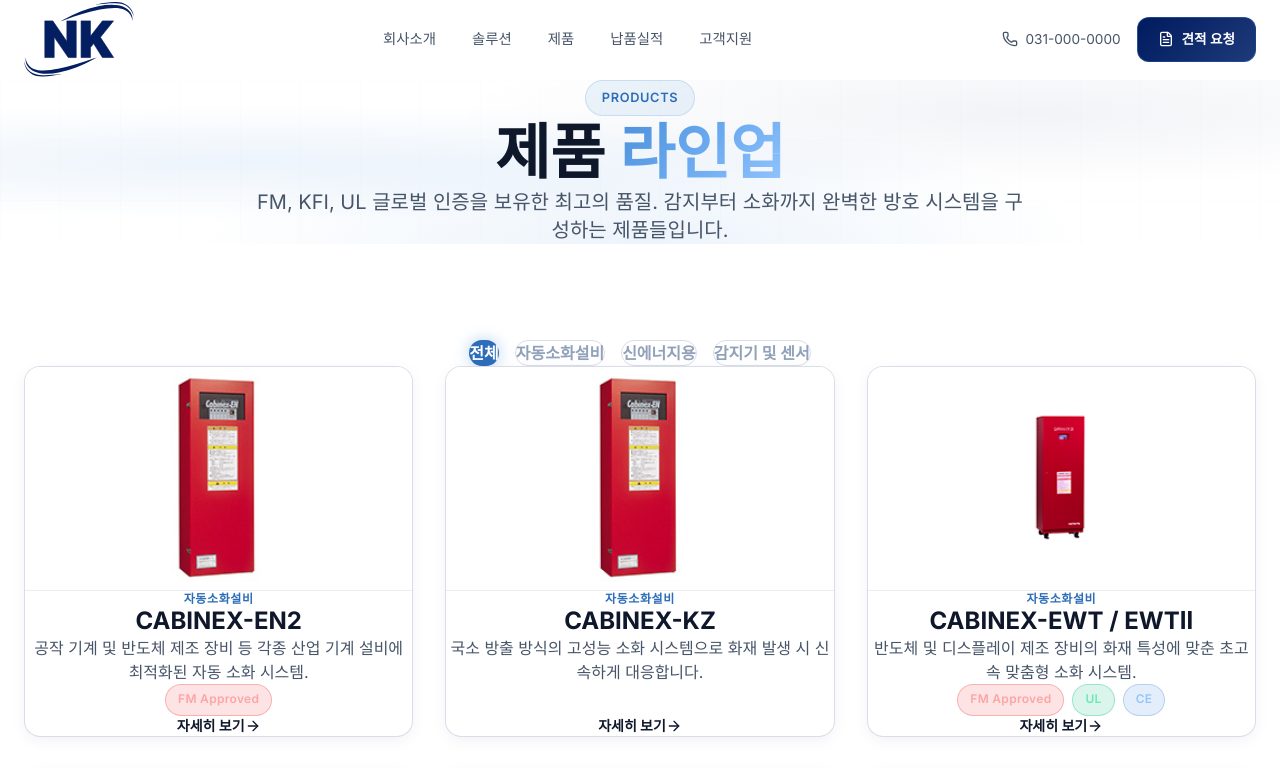
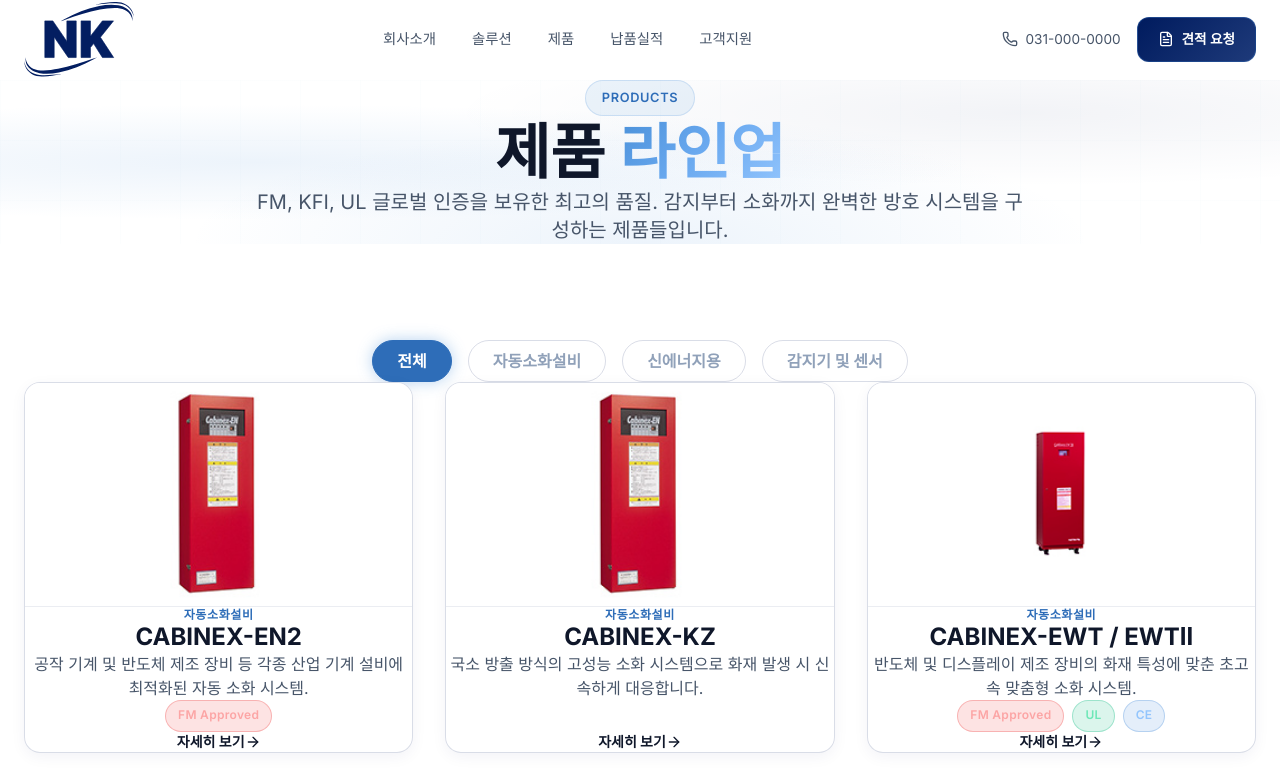
Before and after one commit to Junnn123124/nk-hp, a Next.js app in the folder nkuct-website/: page /products in a window 1280 px wide. Shown: the top 768 px of the page. Built offline with nearby package versions, Linux system fonts and the light colour scheme.

Commit message:
글자 수정

```diff
--- a/nkuct-website/src/app/products/page.tsx
+++ b/nkuct-website/src/app/products/page.tsx
@@ -44,14 +44,19 @@
                 <button
                   key={category}
                   onClick={() => setActiveCategory(category)}
-                  className={`px-4 md:px-6 py-2 md:py-3 rounded-full font-bold text-sm md:text-base transition-all duration-300 ${
+                  className={`rounded-full font-bold text-sm md:text-base transition-all duration-300 ${
                     activeCategory === category
-                      ? 'bg-blue-500 text-white shadow-[0_0_15px_rgba(74,144,217,0.4)]'
-                      : 'bg-transparent text-slate-400 border border-slate-700 hover:border-blue-400 hover:text-white'
+                      ? 'text-white shadow-[0_0_15px_rgba(74,144,217,0.4)]'
+                      : 'text-slate-400 hover:border-blue-400 hover:text-white'
                   }`}
                   style={{
                     backgroundColor: activeCategory === category ? 'var(--nk-accent)' : 'transparent',
-                    borderColor: activeCategory === category ? 'var(--nk-accent)' : 'var(--nk-border)'
+                    borderColor: activeCategory === category ? 'var(--nk-accent)' : 'var(--nk-border)',
+                    padding: '0.5rem 1.5rem',
+                    whiteSpace: 'nowrap',
+                    minWidth: 'max-content',
+                    borderWidth: '1px',
+                    borderStyle: 'solid'
                   }}
                 >
                   {category}
```
